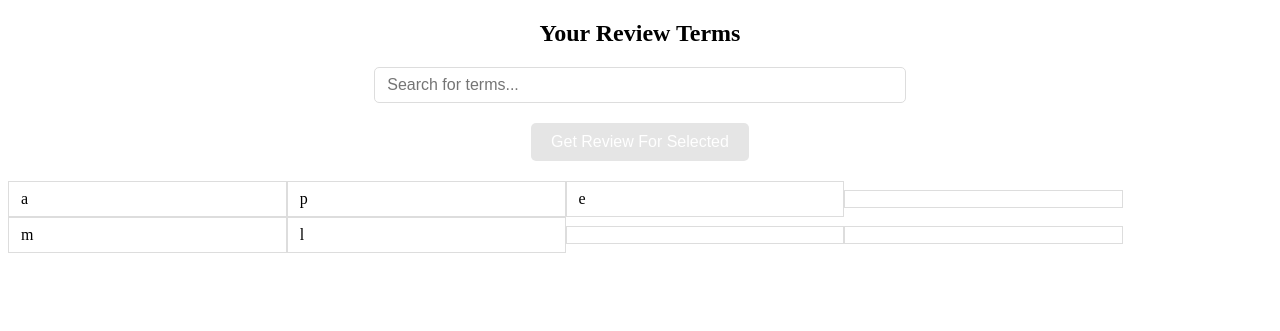
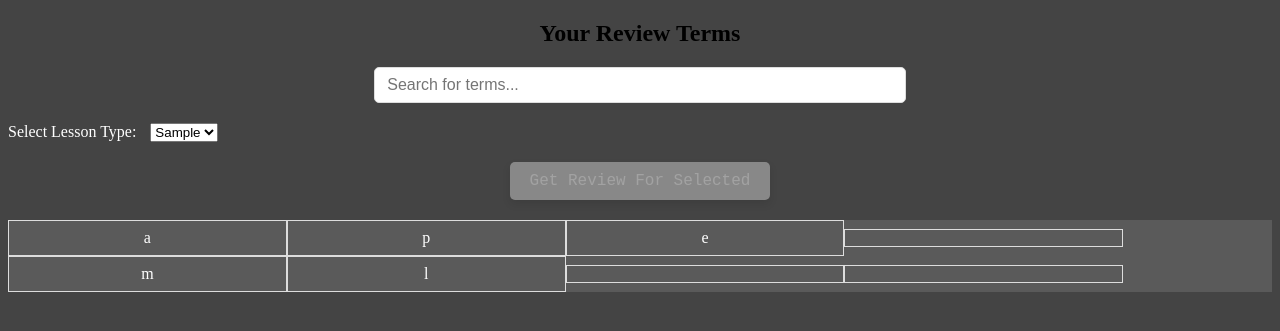
Before and after one commit to Project-Lexeme/Lexeme-Client, a Flask app: template templates/learner_profile.html in a window 1280 px wide. Shown: the top 331 px of the page. Run offline with Flask 3, Linux system fonts and the light colour scheme; the template is opened without the code that fills it: most values are stand-ins (such as "Sample title", 1, 10 or a date in 2020).

Commit message:
matched color scheme and added drop-down for prompt_type

```diff
--- a/app.py
+++ b/app.py
@@ -92,7 +92,8 @@ def get_subtitle_files():
 @app.route('/get-learner-profile')
 def get_learner_profile():
     learner_profile = logger.get_terms(all=True)
-    return render_template('learner_profile.html', csv_data=learner_profile)
+    prompt_types = prompt_generator.get_prompt_types(isTerm=True)
+    return render_template('learner_profile.html', csv_data=learner_profile, prompt_types=prompt_types)
 
 
 @app.route('/choices', methods=['GET']) # DEPRECATED
--- a/templates/learner_profile.html
+++ b/templates/learner_profile.html
@@ -9,14 +9,19 @@
     table {
       width: 100%;  /* Make the table take up 100% of the available width */
       border-collapse: collapse;  /* Remove space between table cells */
+      background-color: #5a5a5a;
     }
+    body {
+            background-color: #444444;
+          }
 
     th, td {
       padding: 8px 12px;  /* Add padding for readability */
-      text-align: left;  /* Align text to the left */
+      text-align: center;  /* Align text to the left */
       border: 1px solid #ddd;  /* Light grey border */
       width: 20%;  /* Ensure each cell is of equal width */
       cursor: pointer;  /* Pointer cursor on table cells */
+      color: white;
     }
 
     h2 {
@@ -67,22 +72,26 @@
 
     /* Highlighted cell style */
     .highlighted {
-      background-color: #f4f4f4;  /* Light grey background for highlighted cell */
-      border: 2px solid #007bff;  /* Blue border for highlighted cell */
+      background-color: #2187fc;  /* Light grey background for highlighted cell */
+      /*border: 4px solid #007bff;  /* Blue border for highlighted cell */
     }
 
     /* Button styling */
-    #lessonButton {
+    #lessonButton { /* Initially disabled */
       display: block;
       margin: 20px auto;
       padding: 10px 20px;
       font-size: 16px;
-      background-color: #28a745;
-      color: white;
       border: none;
       border-radius: 5px;
+      opacity: 0.5;
+      font-family: 'Courier New', monospace;
+      background-color: #2187fc;
+      color: white;
+      font-size: 16px;
+      transition: all 0.3s ease;
       cursor: pointer;
-      opacity: 0.5;  /* Initially disabled */
+      box-shadow: 0 4px 8px rgba(0, 0, 0, 0.2);
     }
 
     #lessonButton.enabled {
@@ -95,6 +104,12 @@
       cursor: not-allowed;
     }
 
+    label[for="prompt-type-dropdown"] {
+    font-size: 16px; /* Font size of the label */
+    color: white; /* Text color */
+    margin-right: 10px; /* Space between the label and the dropdown */
+  }
+
   </style>
 </head>
 <body>
@@ -105,10 +120,16 @@
   <!-- Search bar -->
   <input type="text" id="searchInput" placeholder="Search for terms..." onkeyup="filterTable()">
 
+  <!-- Dropdown for prompt types -->
+  <label for="prompt-type-dropdown">Select Lesson Type:</label>
+  <select id="prompt-type-dropdown">
+    {% for prompt_type in prompt_types %}
+      <option value="{{ prompt_type }}" {% if loop.first %} selected {% endif %}>{{ prompt_type }}</option>
+    {% endfor %}
+  </select>
+
   <!-- Button to redirect to the lesson page -->
   <button id="lessonButton" onclick="redirectToLesson()" disabled>Get Review For Selected</button>
-
-
 
   <!-- Table for displaying the terms -->
   <table id="termsTable">
@@ -168,8 +189,6 @@
       </tr>
     {% endfor %}
   </table>
-
-
 
   <script>
     // Store selected terms globally
@@ -237,7 +256,8 @@
     function redirectToLesson() {
       // Encode the selected terms and redirect
       const selectedTermsParam = encodeURIComponent(selectedTerms.join(','));
-      window.location.href = `/lesson?choice=${selectedTermsParam}`;
+      const promptType = document.getElementById("prompt-type-dropdown").value; // Get the selected prompt type
+      window.location.href = `/lesson?choice=${selectedTermsParam}&prompt_type=${encodeURIComponent(promptType)}`;
     }
   </script>
 
```
